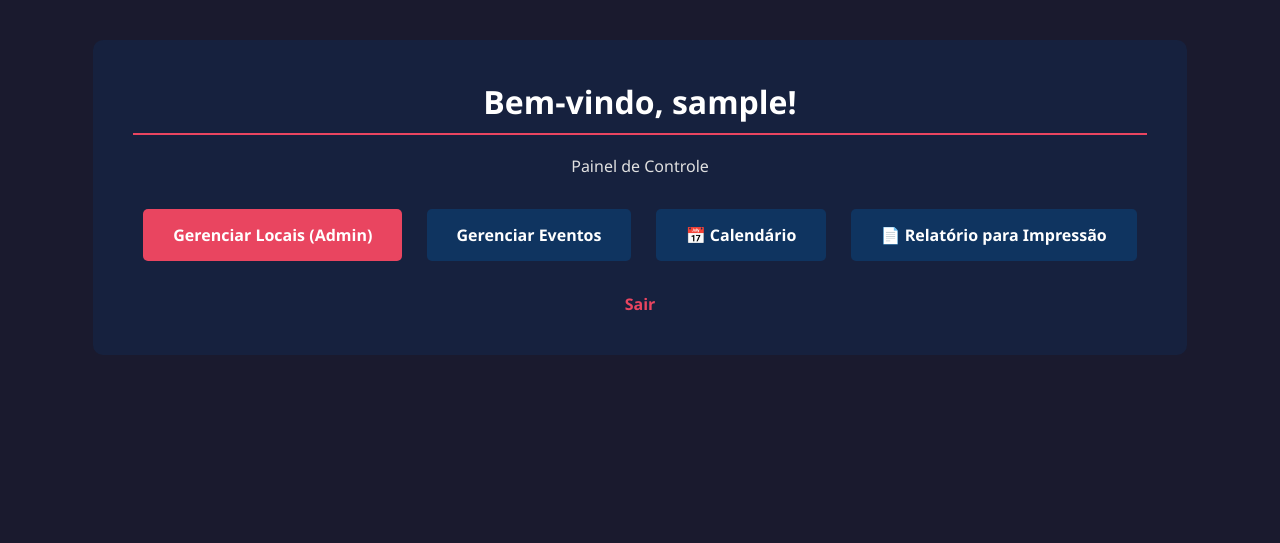
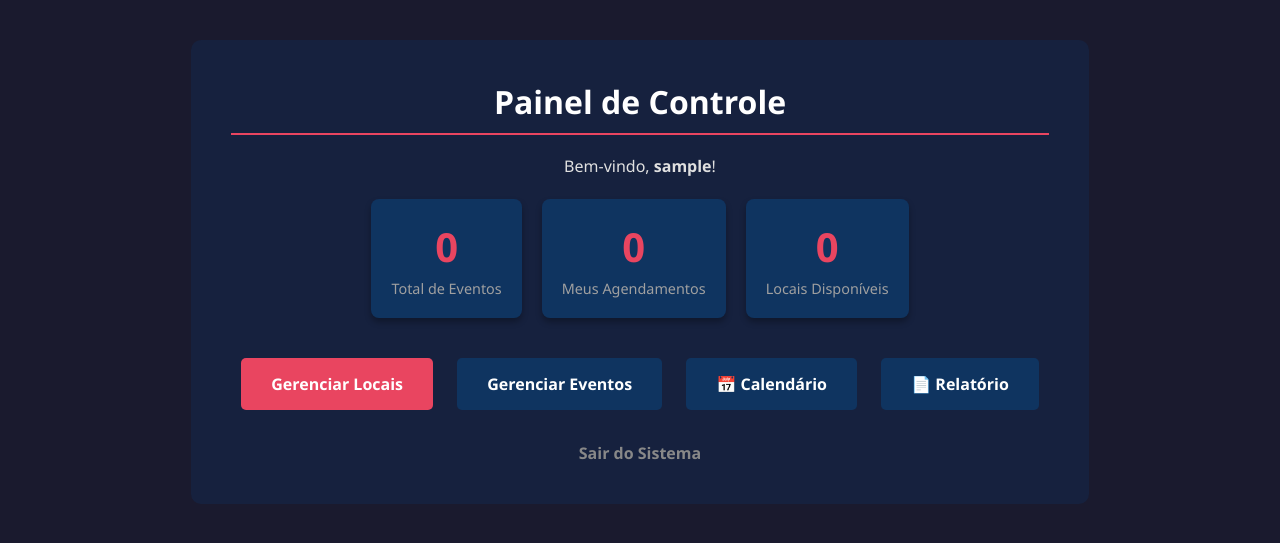
Before and after one commit to danielcoosta1/agendamento, a PHP site: page /area_restrita.php in a window 1280 px wide. Shown: the top 543 px of the page. Run offline with PHP 8.4, Linux system fonts and the light colour scheme; the visitor is signed in with stand-in values (Sample User, id 1); data that the repository does not hold is empty.

Commit message:
Adicionando um dashboard com as informações e dados do projeto

```diff
--- a/area_restrita.php
+++ b/area_restrita.php
@@ -1,24 +1,37 @@
 <?php
-// 1. INICIAR A SESSÃO (Aula 9, slide 26)
-// TEMOS de iniciar a sessão em TODAS as páginas que
-// precisam de saber se o utilizador está logado.
 session_start();
+include('conexao.php'); // 1. Traz a conexão com o banco de dados
 
-// 2. VERIFICAR SE O UTILIZADOR ESTÁ LOGADO (Aula 9, slide 33)
-// Verificamos se a "chave" 'usuario_logado' que criámos em 'verificar_login.php'
-// existe e não está vazia na $_SESSION.
+// 1. Verificação de Login - Usamos o seu método seguro
 if (isset($_SESSION['usuario_logado']) && !empty($_SESSION['usuario_logado'])) {
 
-    // Se sim, o utilizador está logado.
-    // Guardamos o nome dele numa variável para facilitar.
     $nome_usuario = $_SESSION['usuario_logado'];
+
+    // 2. ID do usuário logado (Usado para o cálculo "Meus Agendamentos")
+    $id_usuario = $_SESSION['id_usuario'] ?? 0; // Pega o ID da sessão.
+    // Se não encontrar (?? 0), usa 0 como segurança.
+
+    // 3. BUSCAR MÉTRICAS (Usando a conexão)
+
+    // Contar Total de Eventos (SQL COUNT)
+    $res_total = mysqli_query($conexao, "SELECT COUNT(*) as total FROM eventos");
+    $total_eventos = mysqli_fetch_assoc($res_total)['total'];
+
+    // Contar Meus Eventos
+    $res_meus = mysqli_query($conexao, "SELECT COUNT(*) as total FROM eventos WHERE usuario_id = $id_usuario");
+    $meus_eventos = mysqli_fetch_assoc($res_meus)['total'];
+
+    // Contar Locais
+    $res_locais = mysqli_query($conexao, "SELECT COUNT(*) as total FROM locais");
+    $total_locais = mysqli_fetch_assoc($res_locais)['total'];
 } else {
-    // Se não, o utilizador NÃO está logado.
-    // Redirecionamos ele de volta para a página de login (Aula 9, slide 33)
+    // Se não estiver logado, redireciona
     header('Location: login.php');
     exit;
 }
 
+// Fechamos a conexão aqui, antes do HTML começar
+mysqli_close($conexao);
 ?>
 
 <!DOCTYPE html>
@@ -28,24 +41,70 @@ if (isset($_SESSION['usuario_logado']) && !empty($_SESSION['usuario_logado'])) {
     <meta charset="UTF-8">
     <title>Área Restrita</title>
     <link rel="stylesheet" href="style.css">
+    <style>
+        /* CSS extra só para os cards do dashboard */
+        .dashboard-cards {
+            display: flex;
+            gap: 20px;
+            justify-content: center;
+            margin-bottom: 30px;
+            flex-wrap: wrap;
+        }
+
+        .card {
+            background-color: #0f3460;
+            padding: 20px;
+            border-radius: 8px;
+            text-align: center;
+            min-width: 150px;
+            box-shadow: 0 4px 6px rgba(0, 0, 0, 0.3);
+        }
+
+        .card h3 {
+            margin: 0;
+            font-size: 2.5em;
+            color: #e94560;
+        }
+
+        .card p {
+            margin: 5px 0 0;
+            color: #a0a0a0;
+            font-size: 0.9em;
+        }
+    </style>
 </head>
 
 <body>
     <div class="menu-container">
-        <h1>Bem-vindo, <?php echo $nome_usuario; ?>!</h1>
-        <p>Painel de Controle</p>
+        <h1>Painel de Controle</h1>
+        <p>Bem-vindo, <strong><?php echo $nome_usuario; ?></strong>!</p>
         <br>
 
+        <div class="dashboard-cards">
+            <div class="card">
+                <h3><?php echo $total_eventos; ?></h3>
+                <p>Total de Eventos</p>
+            </div>
+            <div class="card">
+                <h3><?php echo $meus_eventos; ?></h3>
+                <p>Meus Agendamentos</p>
+            </div>
+            <div class="card">
+                <h3><?php echo $total_locais; ?></h3>
+                <p>Locais Disponíveis</p>
+            </div>
+        </div>
+
         <?php if ($_SESSION['nivel_acesso'] === 'admin'): ?>
-            <a href="locais_listar.php" class="btn-menu" style="background-color: #e94560;">Gerenciar Locais (Admin)</a>
+            <a href="locais_listar.php" class="btn-menu" style="background-color: #e94560;">Gerenciar Locais</a>
         <?php endif; ?>
-
 
         <a href="eventos_listar.php" class="btn-menu">Gerenciar Eventos</a>
         <a href="calendario.php" class="btn-menu">📅 Calendário</a>
-        <a href="relatorio_eventos.php" class="btn-menu" target="_blank">📄 Relatório para Impressão</a>
+        <a href="relatorio_eventos.php" class="btn-menu" target="_blank">📄 Relatório</a>
+
         <br><br>
-        <a href="logout.php">Sair</a>
+        <a href="logout.php" style="color: #888;">Sair do Sistema</a>
     </div>
 </body>
 
```
